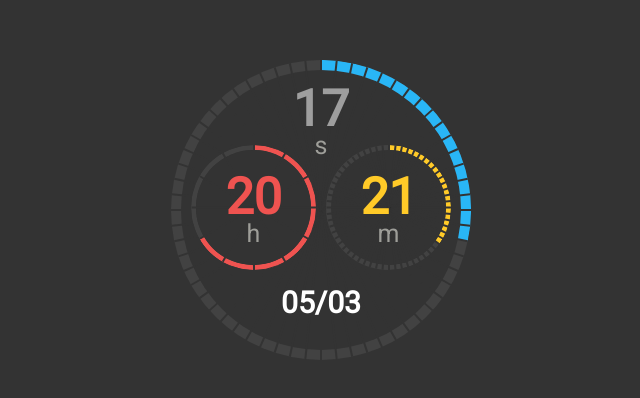
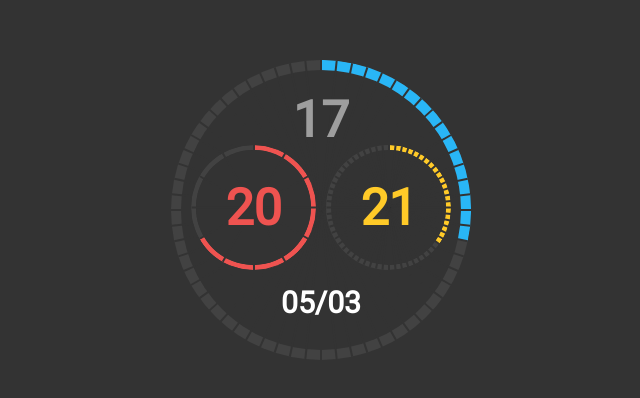
Before and after one commit to boukrou/clock, a plain HTML site: page index.html in a window 1280 px wide. Shown: the part 190-588 px from the top of the page, without its empty margins (319-959 px from the left). Drawn offline with Linux system fonts and the light colour scheme.

Commit message:
remove unit

```diff
--- a/index.html
+++ b/index.html
@@ -16,7 +16,6 @@
     <div class="container secondsContainer">
       <div class="content">
         <span id="seconds"></span>
-        <span class="secondsUnit unit">s</span>
       </div>
       <div id="secondsSlice" class="slice">
         <div id="secondsFill" class="bar"></div>
@@ -89,7 +88,6 @@
     <div class="container minutesContainer">
       <div class="content">
         <span id="minutes"></span>
-        <span class="minutesUnit unit">m</span>
       </div>
       <div id="minutesSlice" class="slice">
         <div id="minutesFill" class="bar"></div>
@@ -162,7 +160,6 @@
     <div class="container hoursContainer">
       <div class="content">
         <span id="hours"></span>
-        <span class="hoursUnit unit">h</span>
       </div>
       <div id="hoursSlice" class="slice">
         <div id="hoursFill" class="bar"></div>
--- a/style.css
+++ b/style.css
@@ -48,12 +48,6 @@ body {
   align-items: center;
   flex-direction: column;
   justify-content: center;
-}
-
-.unit {
-  color: #9e9e99;
-  font-size: 25px;
-  margin-top: -7px;
 }
 
 .slice {
```
